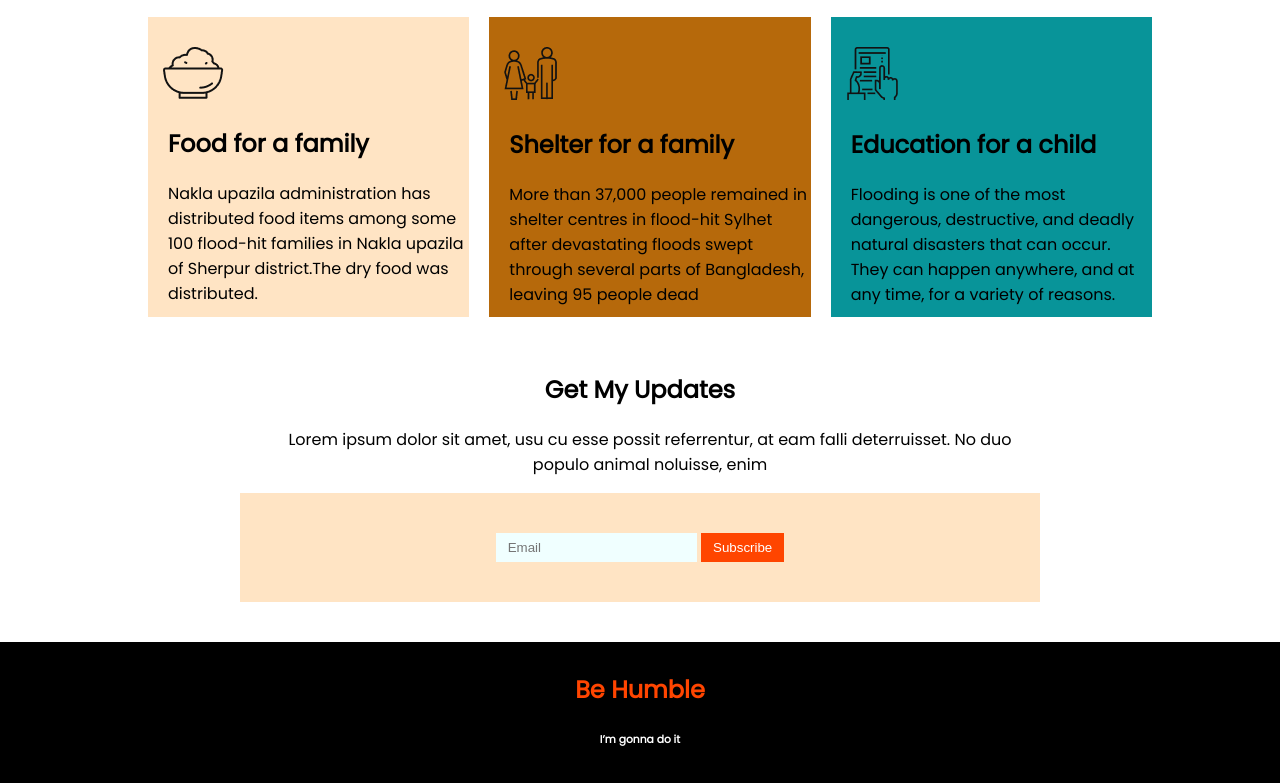
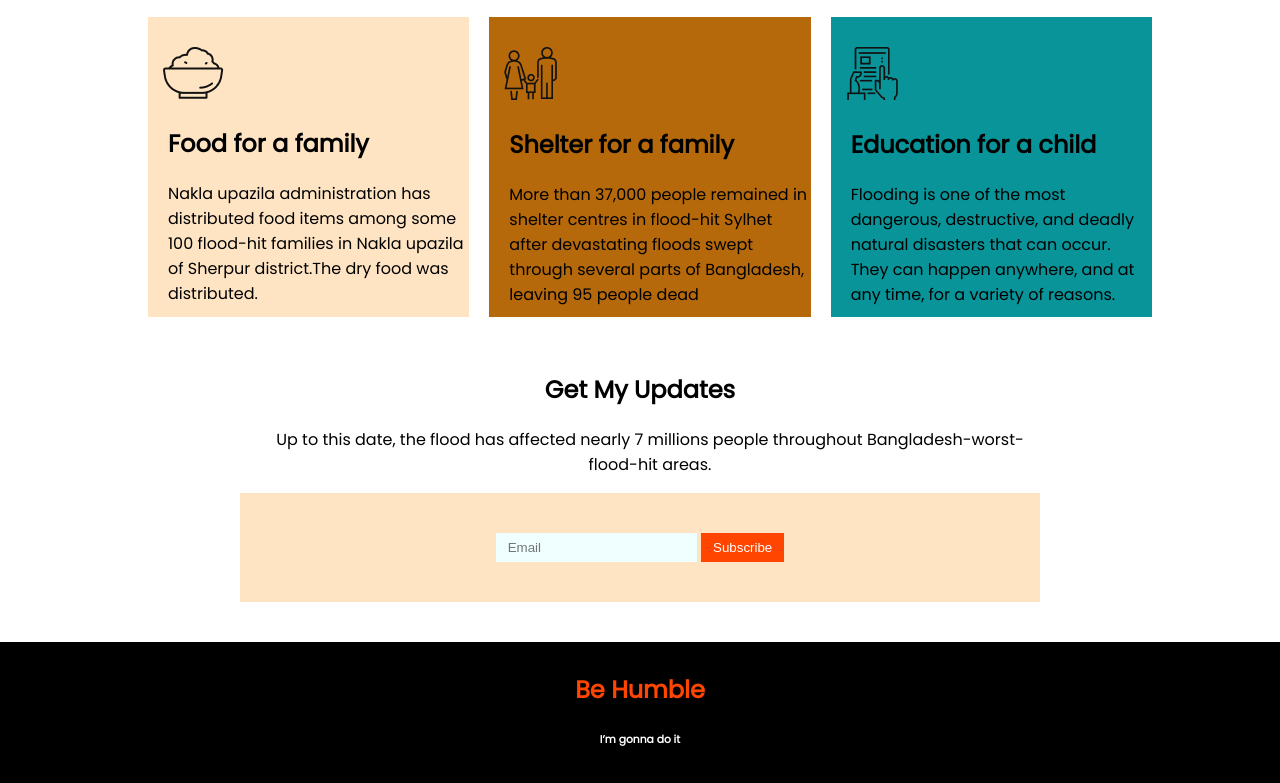
Before and after one commit to muhib95/donate-with-us, a plain HTML site: page index.html in a window 1280 px wide. Shown: the part 1068-1851 px from the top of the page. Drawn offline with Linux system fonts and the light colour scheme.

Commit message:
change some p tag discription

```diff
--- a/index.html
+++ b/index.html
@@ -88,8 +88,7 @@
     <div class="update">
       <div>
         <h1>Get My Updates</h1>
-        <p>Lorem ipsum dolor sit amet, usu cu esse possit referrentur, at eam falli
-          deterruisset. No duo populo animal noluisse, enim</p>
+        <p>Up to this date, the flood has affected nearly 7 millions people throughout Bangladesh-worst-flood-hit areas.</p>
 
       </div>
       <div class="update-form">
--- a/style.css
+++ b/style.css
@@ -18,6 +18,8 @@ body{
  width: 800px;
 }
 .donate-div h1{
+  margin-top: 5px;
+  margin-bottom: 5px;
  text-align: center;
   color: rgb(252, 247, 247);
   font-weight: bolder;
```
